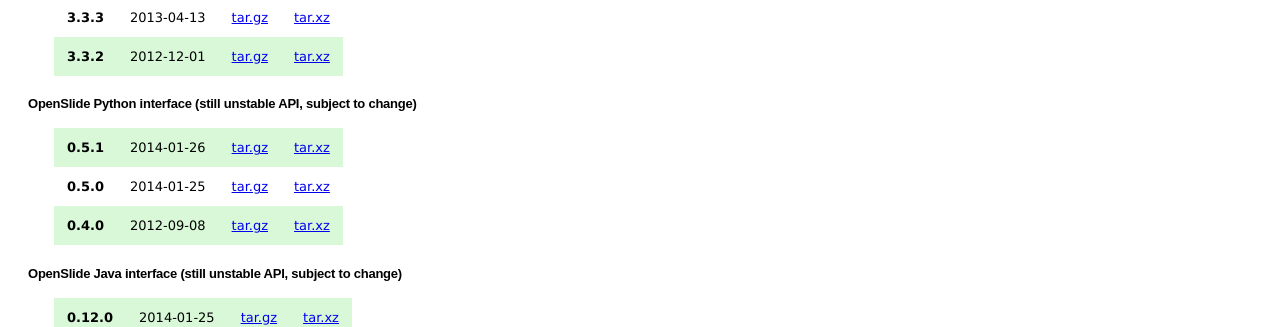
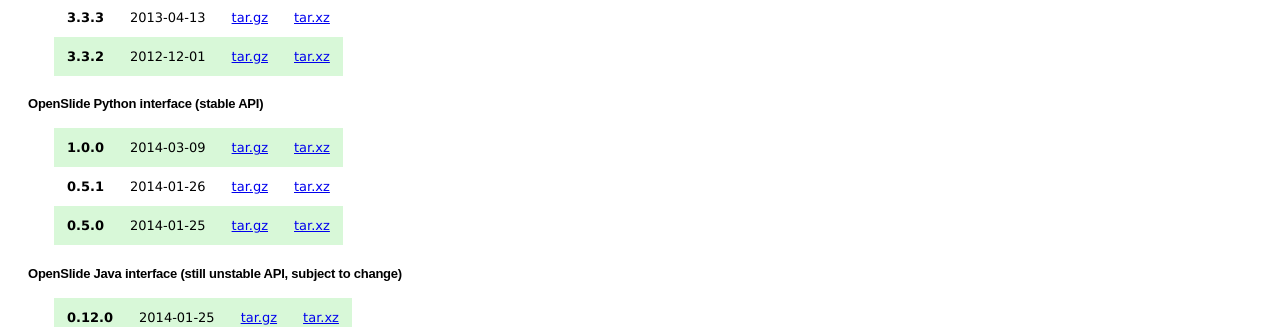
Before and after one commit to openslide/openslide.github.io, a Jekyll site: the page built from download/index.markdown, in a window 1280 px wide. Shown: the part 301-628 px from the top of the page. Built offline with Jekyll 4.4.1, drawn with Linux system fonts in a browser that asks for light colours; comment, search, counter and statistics services are not loaded.

Commit message:
OpenSlide Python 1.0.0

```diff
--- a/download/index.markdown
+++ b/download/index.markdown
@@ -28,6 +28,7 @@
     - {version: 2.1.0, date: 2009-08-18, no_xz: 1}
     - {version: 2.0.0, date: 2009-07-16, no_xz: 1}
   python:
+    - {version: 1.0.0, date: 2014-03-09}
     - {version: 0.5.1, date: 2014-01-26}
     - {version: 0.5.0, date: 2014-01-25}
     - {version: 0.4.0, date: 2012-09-08}
@@ -70,7 +71,7 @@
 {% assign releases = page.releases.c %}
 {% include source-release-table.markdown %}
 
-#### OpenSlide Python interface (still unstable API, subject to change)
+#### OpenSlide Python interface (stable API)
 {% assign package = 'openslide-python' %}
 {% assign releases = page.releases.python %}
 {% include source-release-table.markdown %}
```
Also changed, not shown: _includes/news.markdown (+7 -3 lines), api/python/index.html (+5 -5 lines), api/python/search.html (+5 -5 lines), 2 other files.
